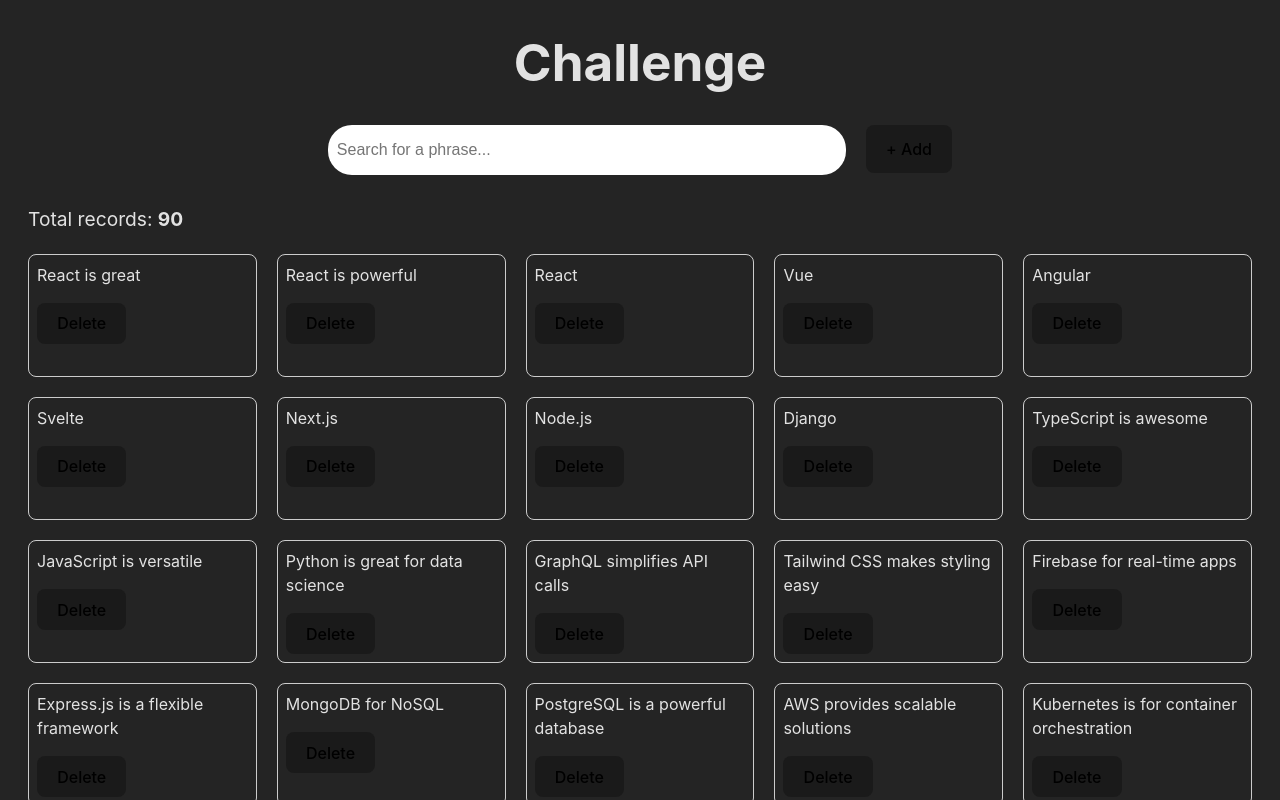
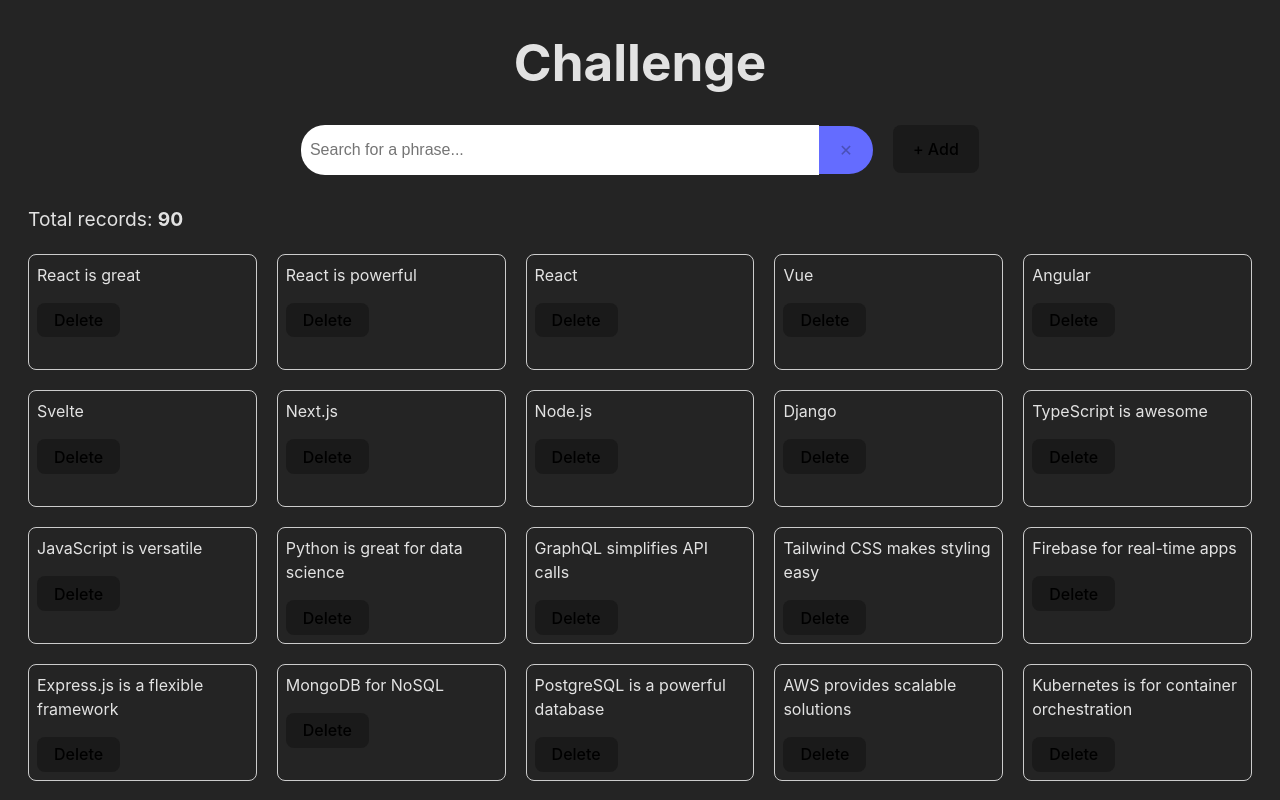
Before and after one commit to expirales/examen-sooft-tec, a React (Vite) app: page / in a window 1280 px wide. Shown: the top 800 px of the page. Built offline with nearby package versions, Linux system fonts and the light colour scheme.

Commit message:
add more improves

```diff
--- a/src/components/AddTextModal.tsx
+++ b/src/components/AddTextModal.tsx
@@ -53,10 +53,17 @@
           ref={inputRef}
         />
         <div className="cnt-buttons">
-          <button className="btn-close" onClick={onHandleClose} role="button" aria-label="Close">
+          <button
+            className="btn-close"
+            onClick={onHandleClose}
+            role="button"
+            aria-label="Close"
+            title="Close"
+          >
             Close
           </button>
           <button
+            title="Save"
             className="btn-save"
             onClick={handleSave}
             disabled={isEmptyText || text.length <= 2}
--- a/src/components/ListGrid.tsx
+++ b/src/components/ListGrid.tsx
@@ -96,6 +96,7 @@
     >
       {displayedItems.map((item, index) => renderItem(item, index))}
       <button
+        title="Load More"
         ref={loaderRef}
         disabled={displayedItems.length === items.length}
         aria-label="Load More"
--- a/src/components/SearchBar.scss
+++ b/src/components/SearchBar.scss
@@ -13,20 +13,30 @@
 
     button {
       @include button;
-      position: absolute;
       background-color: $border-color-primary;
-      border-radius: $space-3;
-      margin-right: $space-1;
+      border: 1px solid transparent;
+      padding: 0.6em 1.2em;
+      font-size: 1em;
+      font-weight: 500;
+      font-family: inherit;
+      transition: border-color 0.25s;
+      background-color: #646cff;
+      border-bottom-left-radius: 0px;
+      border-top-left-radius: 0px;
+      border-bottom-right-radius: 24px;
+      border-top-right-radius: 24px;
+      height: 48px;
     }
   }
 
   .search-input {
     height: 32px;
-    border-radius: $space-3;
+    border-top-left-radius: 24px;
+    border-bottom-left-radius: 24px;
     width: 500px;
     outline: 0;
     border: 1px solid transparent;
-    padding: $space-1;
+    padding: 8px;
     font-size: 1rem;
   }
 
@@ -41,6 +51,11 @@
     border-radius: calc($space-1 / 2);
     padding: $space-1;
     list-style: none;
+
+    span {
+      float: inline-end;
+      color: #3b3e3d;
+    }
 
     .cnt-buttons {
       display: flex;
@@ -60,11 +75,15 @@
       white-space: nowrap;
       overflow: hidden;
       text-overflow: ellipsis;
-    }
 
-    li:hover {
-      background-color: #3d3c3c;
-      border-color: #646cff;
+      &:hover {
+        background-color: #3d3c3c;
+        border-color: #646cff;
+
+        &:hover span {
+          color: #646cff;
+        }
+      }
     }
   }
 }
--- a/src/components/SearchBar.tsx
+++ b/src/components/SearchBar.tsx
@@ -106,11 +106,15 @@
           aria-label="Search for a phrase"
           aria-describedby="search-input-description"
         />
-        {(isFiltered || query) && (
-          <button onClick={handleCleanFilters} aria-label="Clear search and filters" role="button">
-            ✕
-          </button>
-        )}
+        <button
+          onClick={handleCleanFilters}
+          aria-label="Clear search and filters"
+          role="button"
+          title="Clear search and filters"
+          disabled={!(isFiltered || query !== '')}
+        >
+          ✕
+        </button>
       </div>
       {isShowSuggestions > 0 && (
         <>
@@ -123,19 +127,22 @@
                 onClick={() => handleFilterItem(item.id)}
               >
                 {item.text}
+                <span>➤</span>
               </li>
             ))}
             <div className="cnt-buttons">
               <button
                 role="button"
+                title={`See ${filteredItems.length} results`}
                 className="btn-results"
                 onClick={handleFilterAllItems}
-                aria-label={`See all ${filteredItems.length} results`}
+                aria-label={`See ${filteredItems.length} results`}
                 disabled={filteredItems.length === 0}
               >
                 See {filteredItems.length} results
               </button>
               <button
+                title="Close suggestions"
                 role="button"
                 className="btn-close"
                 onClick={() => setIsShowSuggestions(0)}
--- a/src/components/TextCard.scss
+++ b/src/components/TextCard.scss
@@ -22,5 +22,8 @@
 
   .btn-delete {
     @include button;
+    gap: $space-1;
+    display: flex;
+    padding: 0.4em 1em;
   }
 }
--- a/src/components/TextCard.tsx
+++ b/src/components/TextCard.tsx
@@ -1,5 +1,4 @@
 import './TextCard.scss'
-
 type TextCardProps = {
   id: number
   text: string
@@ -20,6 +19,7 @@
     <article key={id} className="cnt-text-card" data-testid="text-card">
       <p>{text}</p>
       <button
+        title="Delete"
         className="btn-delete"
         onClick={() => onHandleRemoveText && onHandleRemoveText(id)}
         aria-label="Delete"
--- a/src/pages/HomePage.tsx
+++ b/src/pages/HomePage.tsx
@@ -17,6 +17,7 @@
       <div className="cnt-header">
         <SearchBar />
         <button
+          title="Add new text"
           className="btn-add"
           onClick={() => setIsModalOpen(true)}
           aria-label="Add new text"
@@ -32,7 +33,7 @@
         </span>
         {isFiltered && (
           <p role="status" aria-live="polite">
-            Matches found ({items.length})
+            Matches found (<b>{items.length}</b>)
           </p>
         )}
       </div>
```
